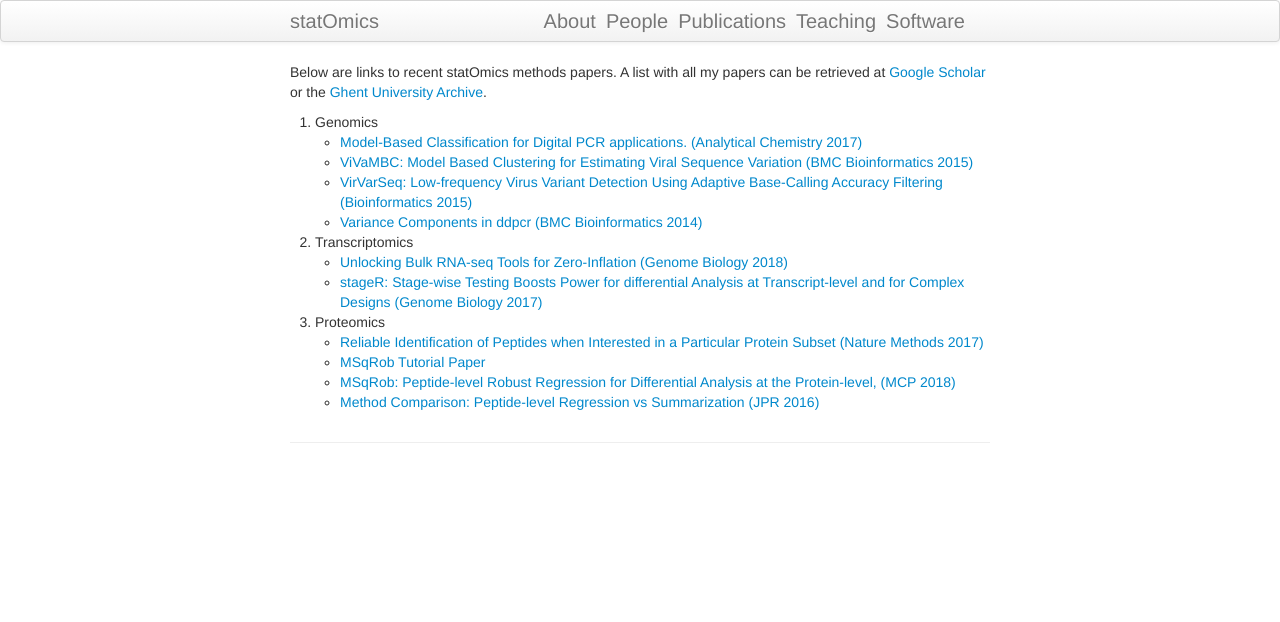
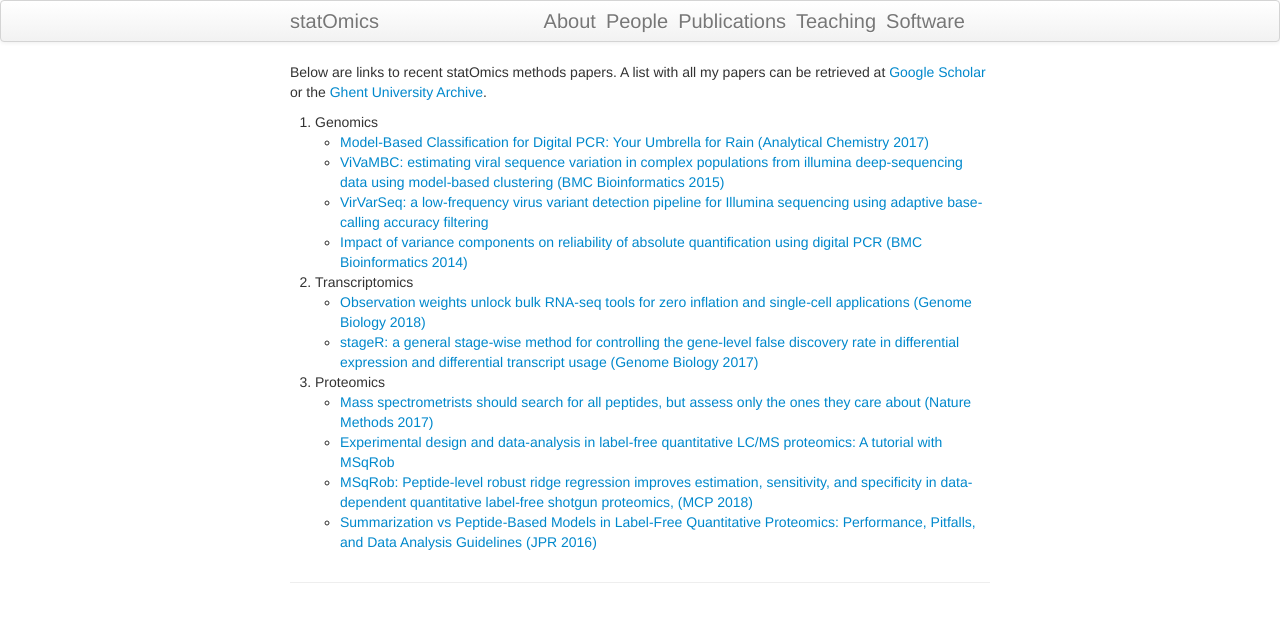
Before and after one commit to statOmics/statOmics.github.io, a Jekyll site: the page built from pages/publications.md, in a window 1280 px wide. Shown: the top 622 px of the page. Built offline with Jekyll 4.4.1, drawn with Linux system fonts in a browser that asks for light colours.

Commit message:
updated bio

```diff
--- a/pages/publications.md
+++ b/pages/publications.md
@@ -7,17 +7,17 @@ Below are links to recent statOmics methods papers.
 A list with all my papers can be retrieved at [Google Scholar](https://scholar.google.be/citations?hl=en&user=EQmZq4cAAAAJ&view_op=list_works&sortby=pubdate) or the [Ghent University Archive](https://biblio.ugent.be/publication?sort=year.desc&sort=datecreated.desc&q=author+exact+801001441317&q=type+exact+journalArticle).
 
 1. Genomics
-  - [Model-Based Classification for Digital PCR applications. (Analytical Chemistry 2017)](https://www.ncbi.nlm.nih.gov/pubmed/28350455)
-  - [ViVaMBC: Model Based Clustering for Estimating Viral Sequence Variation (BMC Bioinformatics 2015)](https://www.ncbi.nlm.nih.gov/pubmed/25887734)
-  - [VirVarSeq: Low-frequency Virus Variant Detection Using Adaptive Base-Calling Accuracy Filtering (Bioinformatics 2015)](https://www.ncbi.nlm.nih.gov/pubmed/25178459)
-  - [Variance Components in ddpcr (BMC Bioinformatics 2014)](https://www.ncbi.nlm.nih.gov/pubmed/25147026)
+  - [Model-Based Classification for Digital PCR: Your Umbrella for Rain (Analytical Chemistry 2017)](https://www.ncbi.nlm.nih.gov/pubmed/28350455)
+  - [ViVaMBC: estimating viral sequence variation in complex populations from illumina deep-sequencing data using model-based clustering (BMC Bioinformatics 2015)](https://www.ncbi.nlm.nih.gov/pubmed/25887734)
+  - [VirVarSeq: a low-frequency virus variant detection pipeline for Illumina sequencing using adaptive base-calling accuracy filtering](https://www.ncbi.nlm.nih.gov/pubmed/25178459)
+  - [Impact of variance components on reliability of absolute quantification using digital PCR (BMC Bioinformatics 2014)](https://www.ncbi.nlm.nih.gov/pubmed/25147026)
 
 2. Transcriptomics
-  - [Unlocking Bulk RNA-seq Tools for Zero-Inflation (Genome Biology 2018)](https://www.ncbi.nlm.nih.gov/pubmed/29478411)
-  - [stageR: Stage-wise Testing Boosts Power for differential Analysis at Transcript-level and for Complex Designs (Genome Biology 2017)](https://www.ncbi.nlm.nih.gov/pubmed/28784146)
+  - [Observation weights unlock bulk RNA-seq tools for zero inflation and single-cell applications (Genome Biology 2018)](https://www.ncbi.nlm.nih.gov/pubmed/29478411)
+  - [stageR:  a general stage-wise method for controlling the gene-level false discovery rate in differential expression and differential transcript usage (Genome Biology 2017)](https://www.ncbi.nlm.nih.gov/pubmed/28784146)
 
 3. Proteomics
-  - [Reliable Identification of Peptides when Interested in a Particular Protein Subset (Nature Methods 2017)](https://www.ncbi.nlm.nih.gov/pubmed/28661493)
-  - [MSqRob Tutorial Paper](https://www.ncbi.nlm.nih.gov/pubmed/28391044)
-  - [MSqRob: Peptide-level Robust Regression for Differential Analysis at the Protein-level, (MCP 2018)](https://www.ncbi.nlm.nih.gov/pubmed/26566788)
-  - [Method Comparison: Peptide-level Regression vs Summarization (JPR 2016)](https://www.ncbi.nlm.nih.gov/pubmed/25827922)
+  - [Mass spectrometrists should search for all peptides, but assess only the ones they care about (Nature Methods 2017)](https://www.ncbi.nlm.nih.gov/pubmed/28661493)
+  - [Experimental design and data-analysis in label-free quantitative LC/MS proteomics: A tutorial with MSqRob](https://www.ncbi.nlm.nih.gov/pubmed/28391044)
+  - [MSqRob: Peptide-level robust ridge regression improves estimation, sensitivity, and specificity in data-dependent quantitative label-free shotgun proteomics, (MCP 2018)](https://www.ncbi.nlm.nih.gov/pubmed/26566788)
+  - [Summarization vs Peptide-Based Models in Label-Free Quantitative Proteomics: Performance, Pitfalls, and Data Analysis Guidelines (JPR 2016)](https://www.ncbi.nlm.nih.gov/pubmed/25827922)
```
